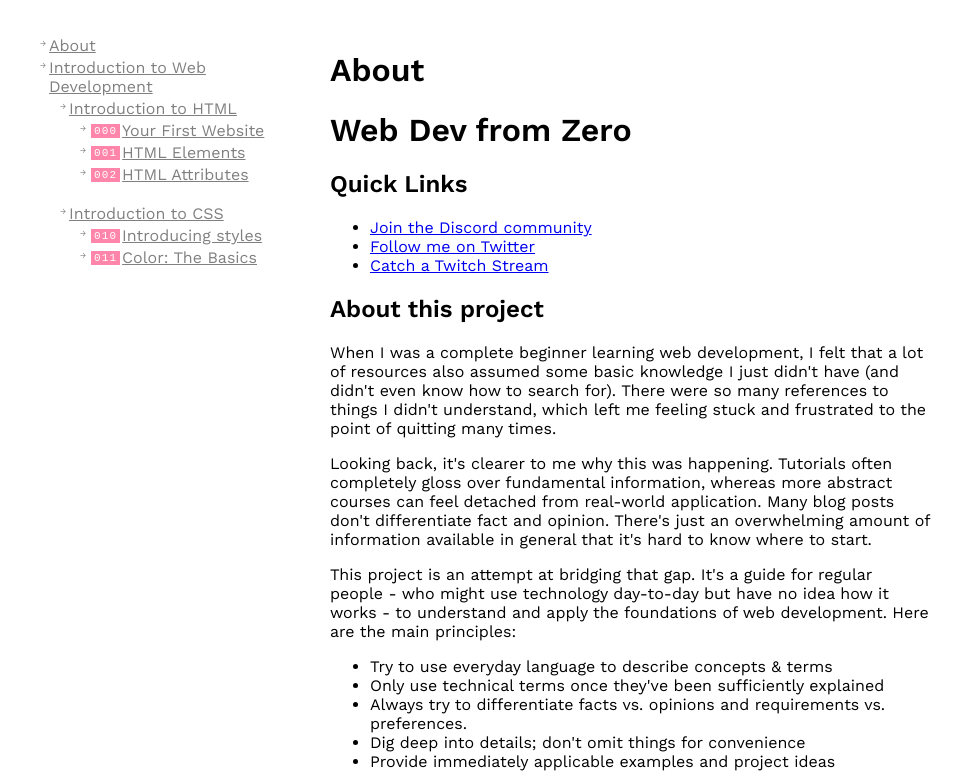
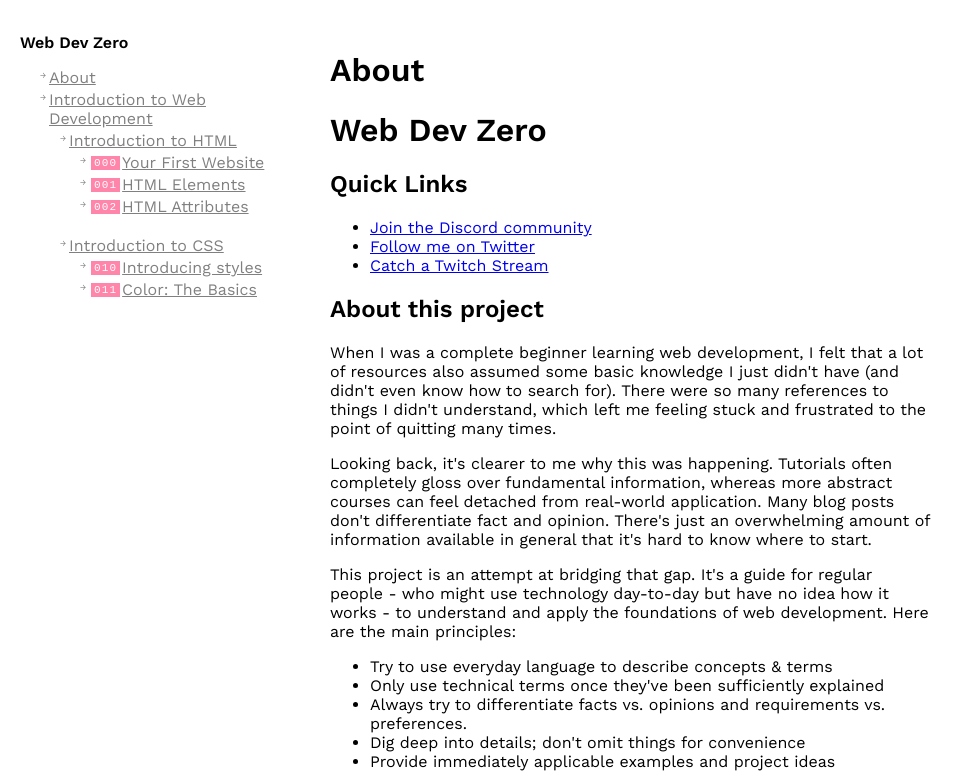
Before and after one commit to christinecha/web-development-000, a website: page public/index.html in a window 1280 px wide. Shown: the top 784 px of the page, without its empty margins (0-973 px from the left). Drawn offline with Linux system fonts and the light colour scheme.

Commit message:
Correct headings

```diff
--- a/public/index.css
+++ b/public/index.css
@@ -89,6 +89,10 @@ blockquote {
   box-sizing: border-box;
 }
 
+#outline h1 {
+  font-size: 16px;
+}
+
 #outline ul {
   list-style: none;
   padding-inline-start: 20px;
--- a/public/index.html
+++ b/public/index.html
@@ -11,7 +11,9 @@
   </head>
   <body>
     <main data-page="index">
-      <section id="outline"><ul>
+      <section id="outline">
+        <h1>Web Dev Zero</h1>
+        <ul>
       <li>
         <label data-length=1>a</label>
         <a href="./introduction.html">
@@ -74,7 +76,8 @@
           Color: The Basics
         </a>
       </li>
-    </ul></ul></ul></section>
+    </ul></ul></ul>
+      </section>
       <div id="content">
         <a href="./outline.html" id="toc-link">← Table of Contents</a>
 
@@ -85,7 +88,7 @@
       </h1>
       <p></p>
 
-      <h1 id="webdevfromzero">Web Dev from Zero</h1>
+      <h1 id="webdevzero">Web Dev Zero</h1>
 <h2 id="quicklinks">Quick Links</h2>
 <ul>
 <li><a href="https://discord.gg/phpkY4NaY7">Join the Discord community</a></li>
--- a/src/index.css
+++ b/src/index.css
@@ -89,6 +89,10 @@ blockquote {
   box-sizing: border-box;
 }
 
+#outline h1 {
+  font-size: 16px;
+}
+
 #outline ul {
   list-style: none;
   padding-inline-start: 20px;
```
Also changed, not shown: public/color-basics.html (+5 -2 lines), public/first-website.html (+5 -2 lines), public/html-attributes-intro.html (+5 -2 lines), public/html-elements-intro.html (+5 -2 lines), public/intro-to-css.html (+5 -2 lines), public/intro-to-html.html (+5 -2 lines), public/intro-to-styles.html (+5 -2 lines), public/introduction.html (+6 -3 lines), public/outline.html (+5 -2 lines), public/web-dev-0.html (+5 -2 lines), src/introduction.md (+1 -1 lines), template.html (+4 -1 lines).
